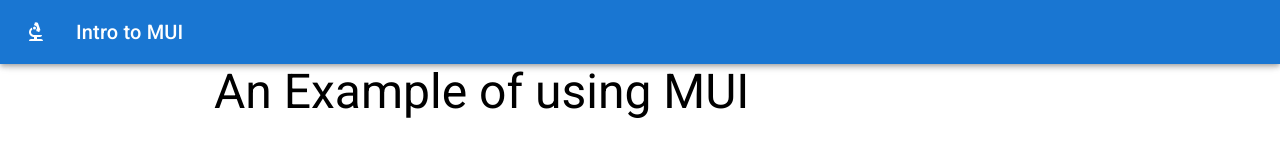
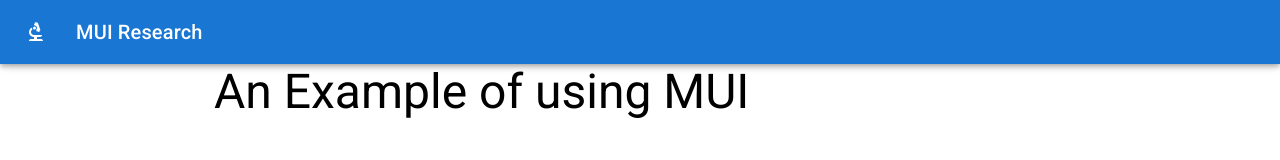
Before and after one commit to dmit-2008/dmit2008-OE01-Winter-2025, a Next.js app in the folder 06-nextjs-mui-component-library/components-mui-example/: page / in a window 1280 px wide. Shown: the top 160 px of the page. Built offline with nearby package versions, Linux system fonts and the light colour scheme.

Commit message:
class progress pushed

```diff
--- a/06-nextjs-mui-component-library/components-mui-example/components/Navbar.js
+++ b/06-nextjs-mui-component-library/components-mui-example/components/Navbar.js
@@ -9,9 +9,9 @@ import BiotechIcon from '@mui/icons-material/Biotech';
 // than @mui/material different packages need
 // different installations.
 
-
 // we're creating the custom component that will contain the mui navbar
-export default function Navbar() {
+// make the title prop pass it in, in the index.js
+export default function Navbar({title}) {
   // take a look here https://mui.com/material-ui/react-app-bar/#basic-app-bar
   // for the docs we're using some of the pieces here.
   return <AppBar>
@@ -32,7 +32,7 @@ export default function Navbar() {
         variant="h6"
         component="div"
       >
-        Intro to MUI
+        {title}
       </Typography>
     </Toolbar>
   </AppBar>
--- a/06-nextjs-mui-component-library/components-mui-example/pages/index.js
+++ b/06-nextjs-mui-component-library/components-mui-example/pages/index.js
@@ -12,7 +12,7 @@ import Navbar from "@/components/Navbar";
 export default function Home() {
   return (
     <div>
-      <Navbar />
+      <Navbar title={"MUI Research"}/>
       {/* add a container!
         Please refer to the docs right here
         https://mui.com/material-ui/api/container/
```
